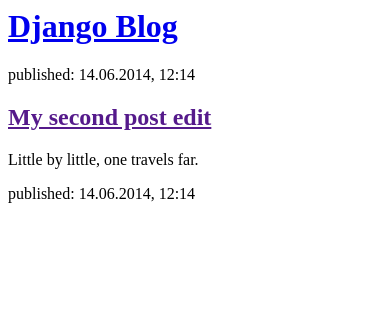
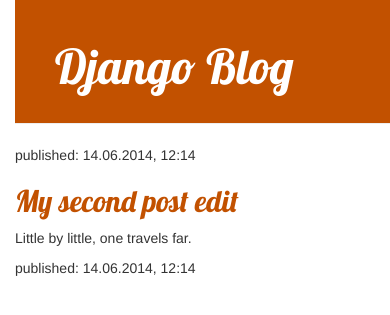
Before and after one commit to TomAuditore98/my-first-blog, a Django app: page / in a window 390 px wide. Shown: the top 315 px of the page. Run offline with Django 3.2, Linux system fonts and the light colour scheme; data that the repository does not hold is empty; some libraries are stand-ins or nearby versions.

Commit message:
Updated css.

```diff
--- /dev/null
+++ b/mysite/blog/static/css/blog.css
@@ -0,0 +1,59 @@
+/*
+We're applying our styles to any element a, inside of a h1 element
+*/
+
+h1 a, h2 a {
+  color: #C25100;
+  font-family: "Lobster";
+}
+
+body {
+    padding-left: 15px;
+}
+
+.page-header {
+    background-color: #C25100;
+    margin-top: 0;
+    padding: 20px 20px 20px 40px;
+}
+
+.page-header h1, .page-header h1 a, .page-header h1 a:visited, .page-header h1 a:active {
+    color: #ffffff;
+    font-size: 36pt;
+    text-decoration: none;
+}
+
+.content {
+    margin-left: 40px;
+}
+
+h1, h2, h3, h4 {
+    font-family: 'Lobster', cursive;
+}
+
+.date {
+    color: #828282;
+}
+
+.save {
+    float: right;
+}
+
+.post-form textarea, .post-form input {
+    width: 100%;
+}
+
+.top-menu, .top-menu:hover, .top-menu:visited {
+    color: #ffffff;
+    float: right;
+    font-size: 26pt;
+    margin-right: 20px;
+}
+
+.post {
+    margin-bottom: 70px;
+}
+
+.post h2 a, .post h2 a:visited {
+    color: #000000;
+}
--- a/mysite/blog/templates/blog/post_list.html
+++ b/mysite/blog/templates/blog/post_list.html
@@ -1,19 +1,34 @@
+{% load static %}
+
 <html>
     <head>
+      <link rel="stylesheet" href="//maxcdn.bootstrapcdn.com/bootstrap/3.2.0/css/bootstrap.min.css">
+      <link rel="stylesheet" href="//maxcdn.bootstrapcdn.com/bootstrap/3.2.0/css/bootstrap-theme.min.css">
+      <link rel="stylesheet" href="{% static 'css/blog.css' %}">
+      <link href="//fonts.googleapis.com/css?family=Lobster&subset=latin,latin-ext" rel="stylesheet" type="text/css">
         <title>Django blog</title>
     </head>
     <body>
-        <div>
+        <div class = "page-header">
             <h1><a href="/">Django Blog</a></h1>
         </div>
-        {% for post in posts %}
-          <div>
-            <p> published: {{post.published_date}} </p>
-            <h2><a href="">{{post.title}}</a></h2>
-            <p>{{post.text|linebreaksbr}}</p>
+
+        <div class = "content container">
+          <div class="row">
+            <div class = "col-md-8">
+              {% for post in posts %}
+                <div class = "post">
+                  <div class = "date">
+                    <p> published: {{ post.published_date }} </p>
+                  </div>
+                  <h2><a href="">{{ post.title }}</a></h2>
+                  <p>{{ post.text|linebreaksbr }}</p>
+              </div>
+            {% endfor %}
+          </div>
         </div>
-        {% endfor %}
-        <div>
+      </div>
+
             <p>published: 14.06.2014, 12:14</p>
             <h2><a href="">My second post edit</a></h2>
             <p>Little by little, one travels far.</p>
```
